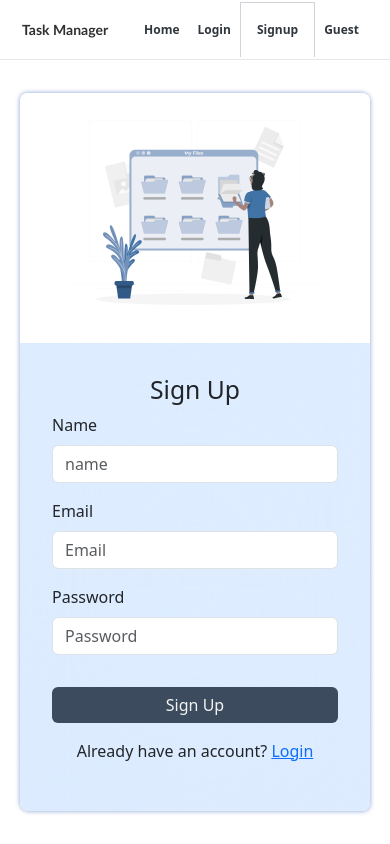
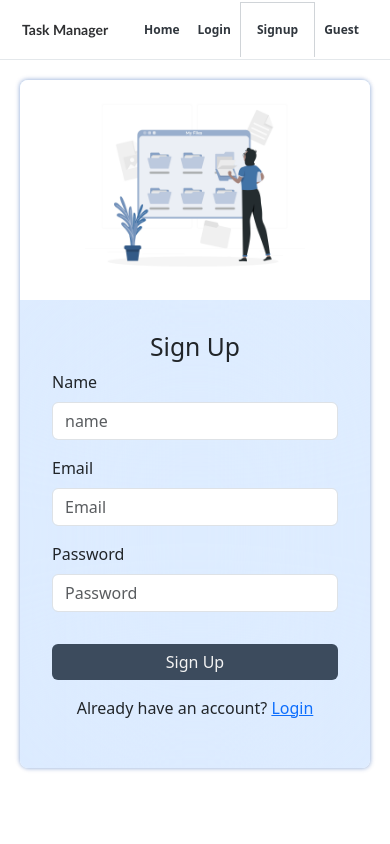
Before and after one commit to moneer824/task-manager, a React (Create React App) app: page /signup in a window 390 px wide. Built offline with nearby package versions, Linux system fonts and the light colour scheme; no server answers.

Commit message:
Update LoginSignup.scss

```diff
--- a/src/style/pages/LoginSignup.scss
+++ b/src/style/pages/LoginSignup.scss
@@ -42,10 +42,13 @@
 }
 
 @media screen and (max-width: 600px) {
-    .login-page .login-container, .signup-page .signup-container{
+    .login-page , .signup-page {
+        justify-content: flex-start;
+        .login-container, .signup-container{
+
             flex-direction: column;
             .login-image, .signup-image{
-            height: 250px;
+                height: 220px;
                 width: 350px;
                 object-fit: contain;
                 background: white;
@@ -55,3 +58,4 @@
             }
         }
     }
+}
```
Lines whose indentation alone changed are shown as unchanged.
